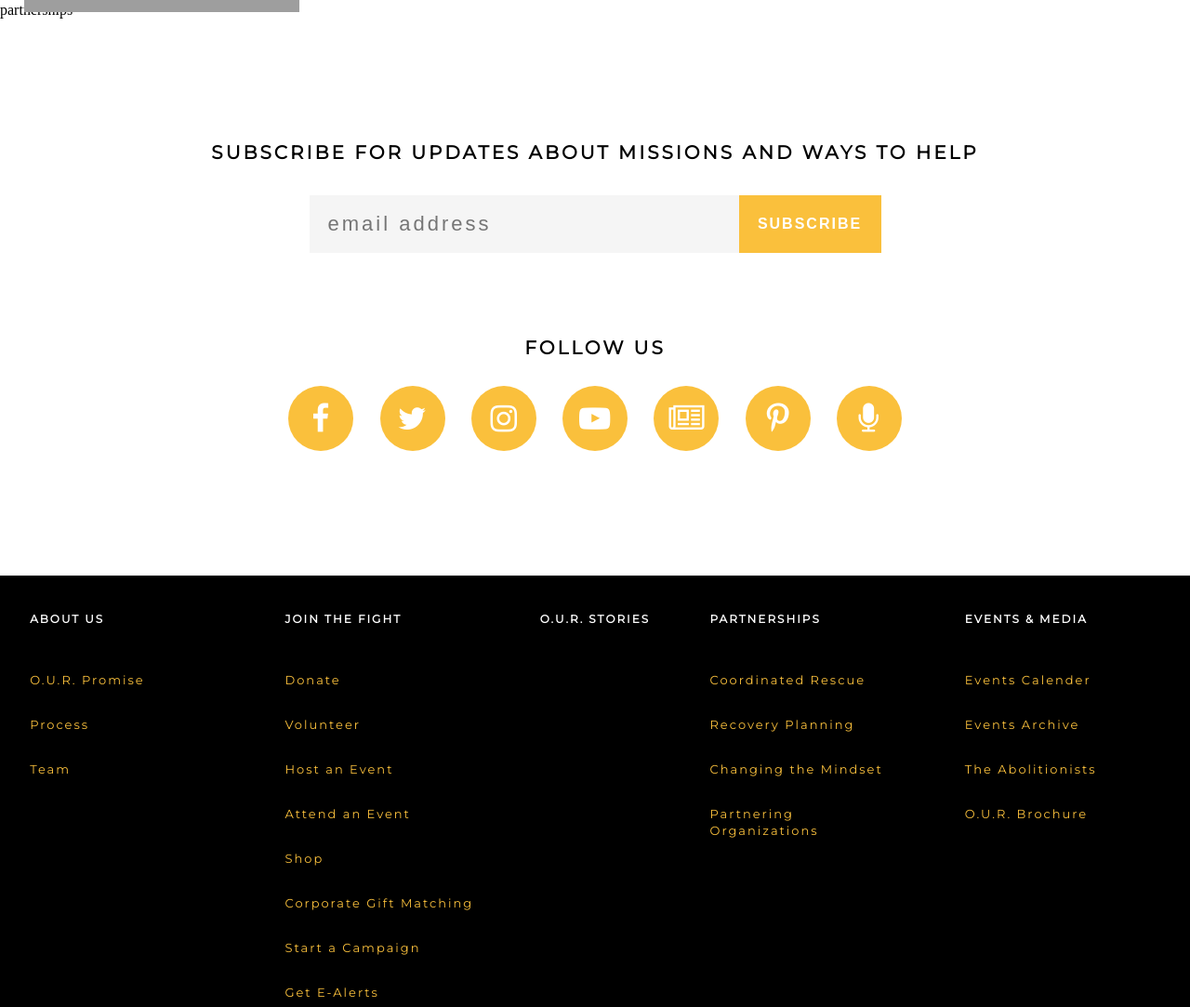
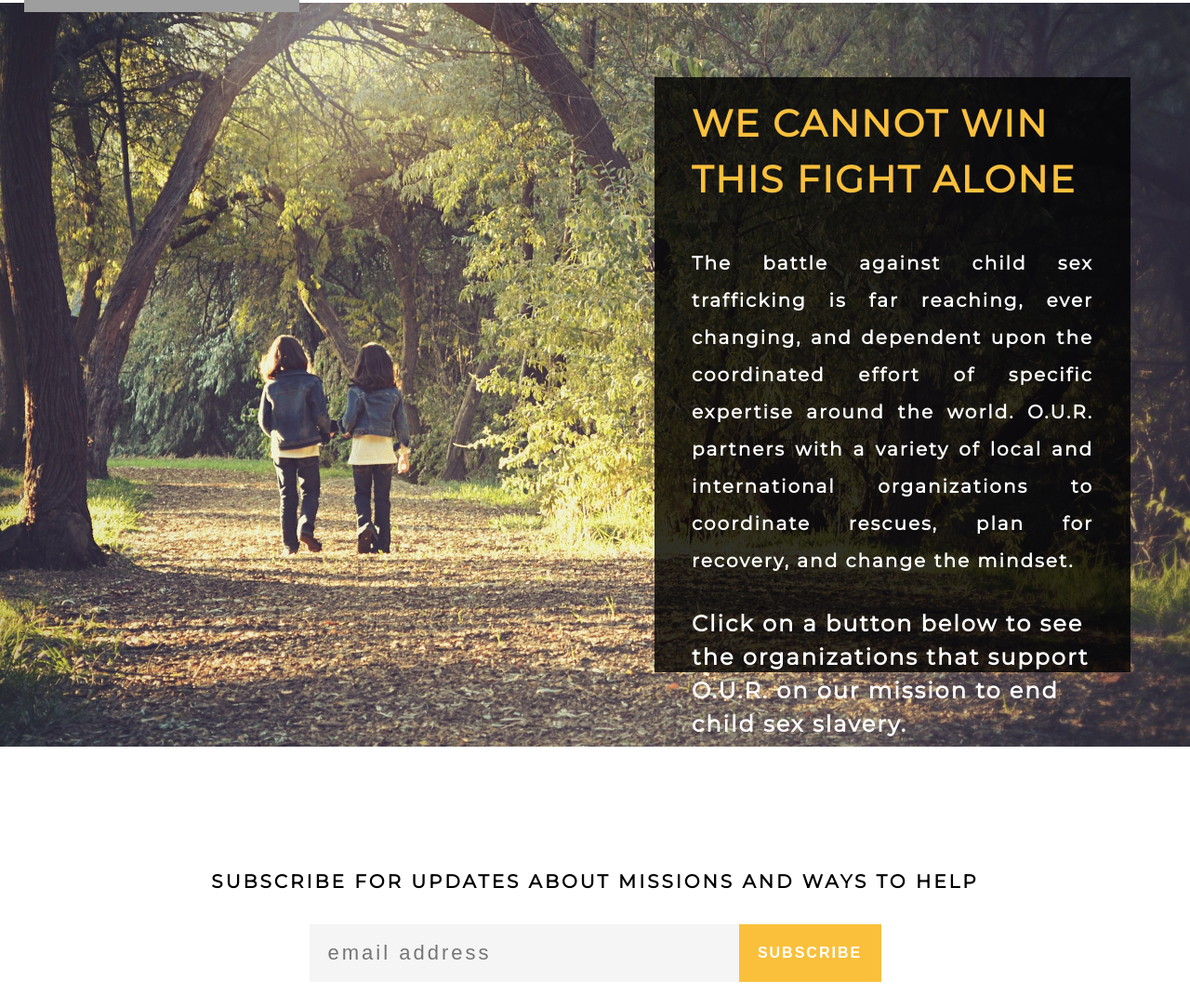
Before and after one commit to MeganMFisher/Project, a website: page index.html at #!/partnerships in a window 1280 px wide. Shown: the part 217-1300 px from the top of the page at 93% size. Drawn offline with nearby package versions, Linux system fonts and the light colour scheme; some packages are replaced by stand-ins of ours; files that its build step writes are made by us from their sources; grey boxes are pictures that could not be loaded.

Commit message:
started partnerships page

```diff
--- a/styles/partnerships.css
+++ b/styles/partnerships.css
@@ -0,0 +1,50 @@
+.partnershipsSection {
+    background: url('../images/children.jpg') no-repeat center;
+    background-size: cover;
+    width: 100%;
+    height: 800px;
+    font-family: 'Montserrat';
+    display: flex;
+    align-items: center;
+    justify-content: space-around;
+    font-weight: bolder;
+}
+
+.partnerImageBoxes {
+    width: 40%;
+    height: 80%;
+}
+
+#partnerImageOverlay {
+    background: linear-gradient( rgba(0, 0, 0, .8), rgba(0, 0, 0, 0.8));
+    padding: 20px 40px;
+
+}
+
+.partnershipsSection h1 {
+    color: #fac03c;
+    font-size: 40px;
+    width: 100%;
+    line-height: 1.5;
+    letter-spacing: 2px;
+    padding-bottom: 40px;
+}
+
+.partnershipsSection p {
+    width: 100%;
+    font-size: 20px;
+    text-align: justify;
+    line-height: 2;
+    letter-spacing: 2px;
+    color: white;
+    padding-bottom: 30px;
+}
+
+.partnershipsSection h2 {
+    color: white;
+    font-size: 24px;
+    width: 100%;
+    line-height: 1.5;
+    letter-spacing: 2px;
+    padding-bottom: 50px;
+}
--- a/views/partnerships.html
+++ b/views/partnerships.html
@@ -1,5 +1,12 @@
 
 <navbar></navbar>
 
-
-<div>partnerships</div>
+<section class='partnershipsSection'>
+    <div class='partnerImageBoxes'></div>
+    <div class='partnerImageBoxes' id='partnerImageOverlay'>
+        <h1>WE CANNOT WIN THIS FIGHT ALONE</h1>
+        <p>The battle against child sex trafficking is far reaching, ever changing, and dependent upon the coordinated effort of specific expertise around the world. O.U.R. partners with a variety of local and international organizations to coordinate rescues, plan for recovery, and change the mindset.</p>
+        <h2>Click on a button below to see the organizations that support O.U.R.
+        on our mission to end child sex slavery.</h2>
+    </div>
+</section>
```
